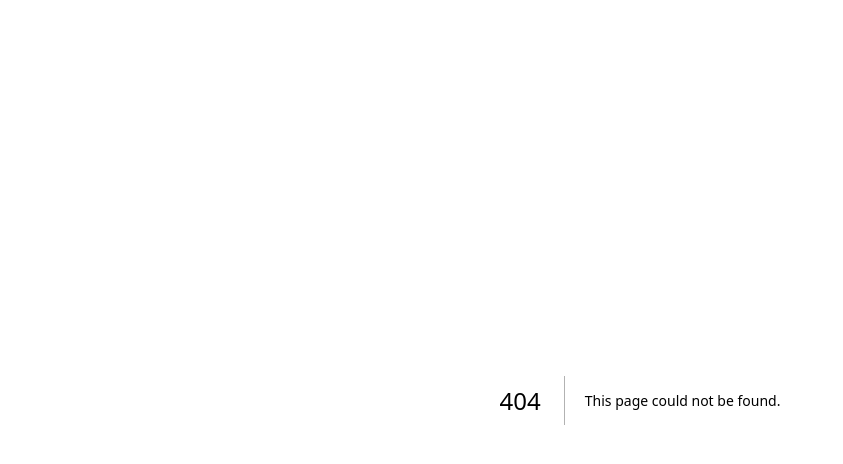
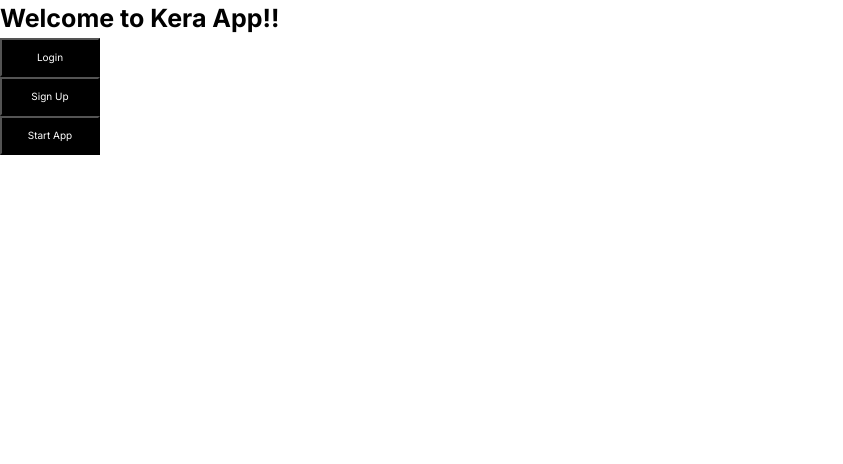
Before and after one commit to kokoro-kanimiso/NewEnglishApp, a Next.js app in the folder english-app/: page /InitialScreen in a window 1280 px wide. Before the commit this address had no page. Shown: the top 464 px of the page, without its empty margins (0-843 px from the left). Built offline with nearby package versions, Linux system fonts and the light colour scheme.

Commit message:
4/20 wip: initial screen

```diff
--- /dev/null
+++ b/english-app/app/InitialScreen/modules/LoginButton.tsx
@@ -0,0 +1,11 @@
+import { StyledButton } from "@/app/common/Button";
+
+const LoginButton = () => {
+  const handler = () => {
+    console.log("Login");
+  };
+
+  return <StyledButton onClick={handler}>Login</StyledButton>;
+};
+
+export default LoginButton;
--- /dev/null
+++ b/english-app/app/InitialScreen/modules/MainTitle.tsx
@@ -0,0 +1,15 @@
+import styled from "styled-components";
+
+const StyledMainTitle = styled.h1`
+  font-size  : 2.5rem;
+  font-weight: bold;
+
+`;
+
+const MainTitle = () => {
+    return(
+        <StyledMainTitle>Welcome to Kera App!!</StyledMainTitle>
+    )
+}
+
+export default MainTitle;
--- /dev/null
+++ b/english-app/app/InitialScreen/modules/SignUpButton.tsx
@@ -0,0 +1,14 @@
+import { StyledButton } from "@/app/common/Button";
+
+const SignUpButton = () => {
+
+    const handler = () => {
+        console.log("signUp");
+    }
+
+    return(
+        <StyledButton onClick={handler}>Sign Up</StyledButton>
+    )
+}
+
+export default SignUpButton;
--- /dev/null
+++ b/english-app/app/InitialScreen/modules/StartAppButton.tsx
@@ -0,0 +1,12 @@
+import { StyledButton } from "@/app/common/Button"
+
+const StartAppButton = () => {
+    const handler = () => {
+        console.log("Start app");
+    }
+    return(
+        <StyledButton onClick={handler}>Start App</StyledButton>
+    )
+}
+
+export default StartAppButton;
--- /dev/null
+++ b/english-app/app/InitialScreen/page.tsx
@@ -0,0 +1,17 @@
+import LoginButton from "./modules/LoginButton";
+import MainTitle from "./modules/MainTitle";
+import SignUpButton from "./modules/SignUpButton";
+import StartAppButton from "./modules/StartAppButton";
+
+const InitialScreen = () => {
+  return (
+    <>
+      <MainTitle />
+      <LoginButton />
+      <SignUpButton />
+      <StartAppButton />
+    </>
+  );
+};
+
+export default InitialScreen;
--- /dev/null
+++ b/english-app/app/common/Button.tsx
@@ -0,0 +1,13 @@
+import styled from "styled-components";
+
+export const StyledButton = styled.button`
+  width: 100px;
+  padding: 10px;
+  background-color  : black;
+  color: white;
+  display: block;
+`;
+
+const Button = () => {
+
+}
--- a/english-app/app/globals.css
+++ b/english-app/app/globals.css
@@ -1,107 +1,4 @@
-:root {
-  --max-width: 1100px;
-  --border-radius: 12px;
-  --font-mono: ui-monospace, Menlo, Monaco, "Cascadia Mono", "Segoe UI Mono",
-    "Roboto Mono", "Oxygen Mono", "Ubuntu Monospace", "Source Code Pro",
-    "Fira Mono", "Droid Sans Mono", "Courier New", monospace;
 
-  --foreground-rgb: 0, 0, 0;
-  --background-start-rgb: 214, 219, 220;
-  --background-end-rgb: 255, 255, 255;
-
-  --primary-glow: conic-gradient(
-    from 180deg at 50% 50%,
-    #16abff33 0deg,
-    #0885ff33 55deg,
-    #54d6ff33 120deg,
-    #0071ff33 160deg,
-    transparent 360deg
-  );
-  --secondary-glow: radial-gradient(
-    rgba(255, 255, 255, 1),
-    rgba(255, 255, 255, 0)
-  );
-
-  --tile-start-rgb: 239, 245, 249;
-  --tile-end-rgb: 228, 232, 233;
-  --tile-border: conic-gradient(
-    #00000080,
-    #00000040,
-    #00000030,
-    #00000020,
-    #00000010,
-    #00000010,
-    #00000080
-  );
-
-  --callout-rgb: 238, 240, 241;
-  --callout-border-rgb: 172, 175, 176;
-  --card-rgb: 180, 185, 188;
-  --card-border-rgb: 131, 134, 135;
+html{
+    font-size: 62.5%;
 }
-
-@media (prefers-color-scheme: dark) {
-  :root {
-    --foreground-rgb: 255, 255, 255;
-    --background-start-rgb: 0, 0, 0;
-    --background-end-rgb: 0, 0, 0;
-
-    --primary-glow: radial-gradient(rgba(1, 65, 255, 0.4), rgba(1, 65, 255, 0));
-    --secondary-glow: linear-gradient(
-      to bottom right,
-      rgba(1, 65, 255, 0),
-      rgba(1, 65, 255, 0),
-      rgba(1, 65, 255, 0.3)
-    );
-
-    --tile-start-rgb: 2, 13, 46;
-    --tile-end-rgb: 2, 5, 19;
-    --tile-border: conic-gradient(
-      #ffffff80,
-      #ffffff40,
-      #ffffff30,
-      #ffffff20,
-      #ffffff10,
-      #ffffff10,
-      #ffffff80
-    );
-
-    --callout-rgb: 20, 20, 20;
-    --callout-border-rgb: 108, 108, 108;
-    --card-rgb: 100, 100, 100;
-    --card-border-rgb: 200, 200, 200;
-  }
-}
-
-* {
-  box-sizing: border-box;
-  padding: 0;
-  margin: 0;
-}
-
-html,
-body {
-  max-width: 100vw;
-  overflow-x: hidden;
-}
-
-body {
-  color: rgb(var(--foreground-rgb));
-  background: linear-gradient(
-      to bottom,
-      transparent,
-      rgb(var(--background-end-rgb))
-    )
-    rgb(var(--background-start-rgb));
-}
-
-a {
-  color: inherit;
-  text-decoration: none;
-}
-
-@media (prefers-color-scheme: dark) {
-  html {
-    color-scheme: dark;
-  }
-}
--- a/english-app/app/layout.tsx
+++ b/english-app/app/layout.tsx
@@ -1,6 +1,7 @@
 import type { Metadata } from "next";
 import { Inter } from "next/font/google";
 import "./globals.css";
+import "./reset.css"
 
 const inter = Inter({ subsets: ["latin"] });
 
--- /dev/null
+++ b/english-app/app/reset.css
@@ -0,0 +1,43 @@
+/*
+  Josh's Custom CSS Reset
+  https://www.joshwcomeau.com/css/custom-css-reset/
+*/
+*,
+*::before,
+*::after {
+  box-sizing: border-box;
+}
+* {
+  margin: 0;
+}
+body {
+  line-height: 1.5;
+  -webkit-font-smoothing: antialiased;
+}
+img,
+picture,
+video,
+canvas,
+svg {
+  display: block;
+  max-width: 100%;
+}
+input,
+button,
+textarea,
+select {
+  font: inherit;
+}
+p,
+h1,
+h2,
+h3,
+h4,
+h5,
+h6 {
+  overflow-wrap: break-word;
+}
+#root,
+#__next {
+  isolation: isolate;
+}
```
Also changed, not shown: english-app/app/page.tsx (+7 -88 lines), english-app/package.json (+4 -3 lines), 1 other file (tests, documents, lock files or other folders).
